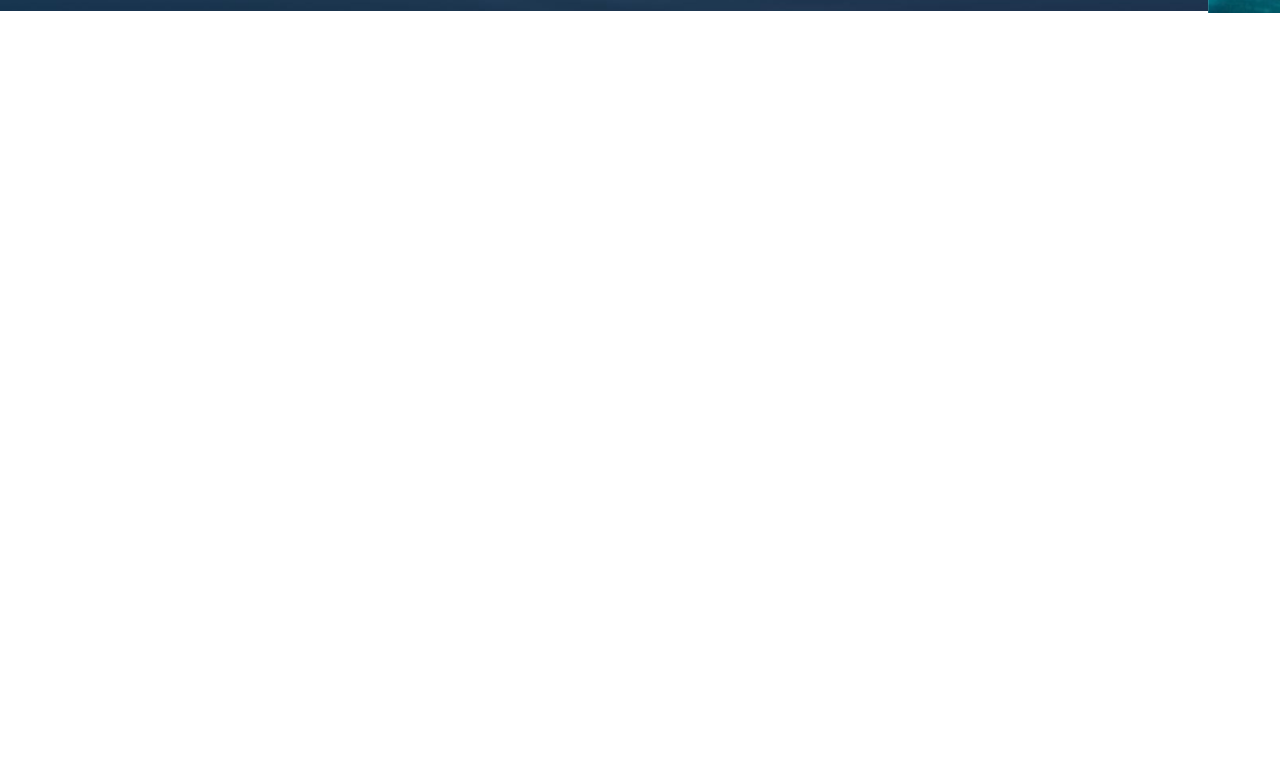
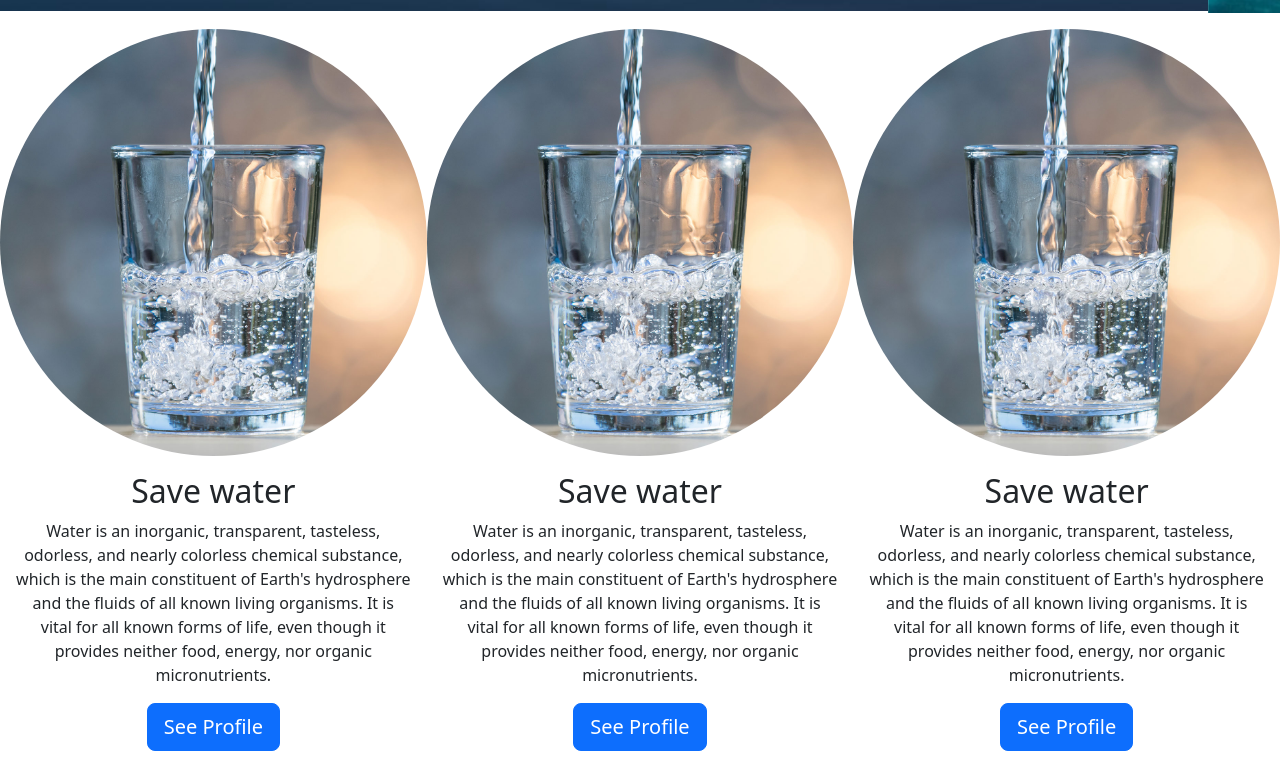
Before and after one commit to OlenaKut/05.07.2022-CW, a plain HTML site: page index.html in a window 1280 px wide. Shown: the part 712-1479 px from the top of the page. Before the commit the page ends 800 px from the top, so only its background shows below. Drawn offline with nearby package versions, Linux system fonts and the light colour scheme.

Commit message:
Added cards

```diff
--- a/index.html
+++ b/index.html
@@ -149,6 +149,75 @@
       </div>
     </header>
 
+    <main>
+      <div class="row">
+        <div class="container mt-3 d-flex">
+          <div class="card border-0 col-sm-12 col-lg-4">
+            <img
+              class="card-img-top rounded-pill"
+              src="mineral-water.jpg"
+              alt="Card image"
+              style="width: 100%"
+            />
+            <div class="card-body text-center">
+              <h2 class="card-title">Save water</h2>
+              <p class="card-text">
+                Water is an inorganic, transparent, tasteless, odorless, and
+                nearly colorless chemical substance, which is the main
+                constituent of Earth's hydrosphere and the fluids of all known
+                living organisms. It is vital for all known forms of life, even
+                though it provides neither food, energy, nor organic
+                micronutrients.
+              </p>
+              <a href="#" class="btn btn-primary btn-lg">See Profile</a>
+            </div>
+          </div>
+          <br />
+          <div class="card border-0 col-sm-12 col-lg-4">
+            <img
+              class="card-img-top rounded-pill"
+              src="mineral-water.jpg"
+              alt="Card image"
+              style="width: 100%"
+            />
+            <div class="card-body text-center">
+              <h2 class="card-title">Save water</h2>
+              <p class="card-text">
+                Water is an inorganic, transparent, tasteless, odorless, and
+                nearly colorless chemical substance, which is the main
+                constituent of Earth's hydrosphere and the fluids of all known
+                living organisms. It is vital for all known forms of life, even
+                though it provides neither food, energy, nor organic
+                micronutrients.
+              </p>
+              <a href="#" class="btn btn-primary btn-lg">See Profile</a>
+            </div>
+          </div>
+          <br />
+          <div class="card border-0 col-sm-12 col-lg-4">
+            <img
+              class="card-img-top rounded-pill"
+              src="mineral-water.jpg"
+              alt="Card image"
+              style="width: 100%"
+            />
+            <div class="card-body text-center">
+              <h2 class="card-title">Save water</h2>
+              <p class="card-text">
+                Water is an inorganic, transparent, tasteless, odorless, and
+                nearly colorless chemical substance, which is the main
+                constituent of Earth's hydrosphere and the fluids of all known
+                living organisms. It is vital for all known forms of life, even
+                though it provides neither food, energy, nor organic
+                micronutrients.
+              </p>
+              <a href="#" class="btn btn-primary btn-lg">See Profile</a>
+            </div>
+          </div>
+        </div>
+      </div>
+    </main>
+
     <script
       src="https://cdn.jsdelivr.net/npm/bootstrap@5.2.0-beta1/dist/js/bootstrap.bundle.min.js"
       integrity="sha384-pprn3073KE6tl6bjs2QrFaJGz5/SUsLqktiwsUTF55Jfv3qYSDhgCecCxMW52nD2"
```
Also changed, not shown: mineral-water.jpg (added).
